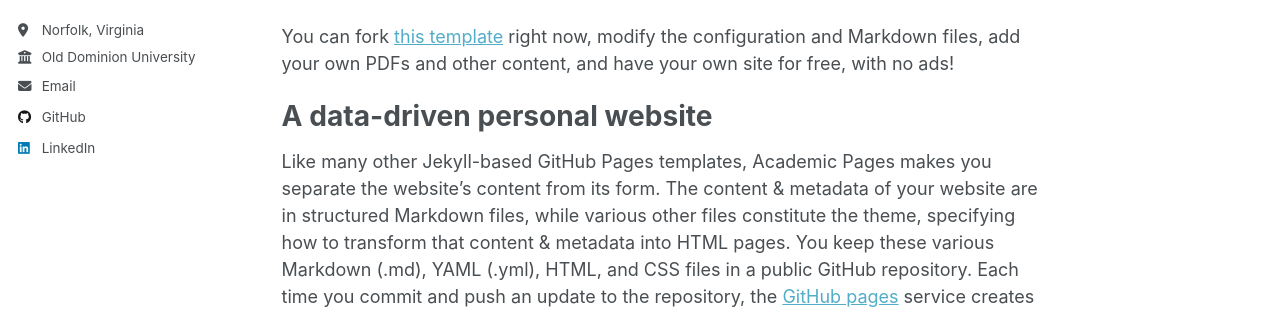
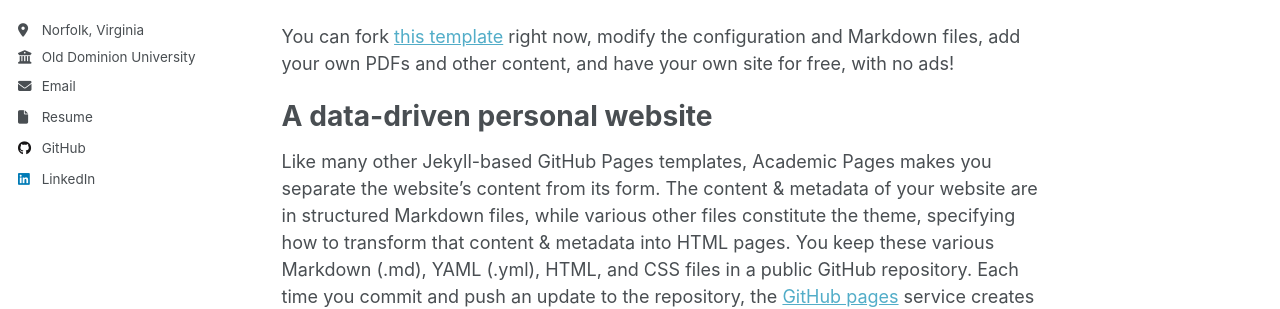
Before and after one commit to TonyGrif/tonygrif.github.io, a Jekyll site: the page built from _pages/about.md, in a window 1280 px wide. Shown: the part 386-695 px from the top of the page. Built offline with Jekyll 4.4.1, drawn with Linux system fonts in a browser that asks for light colours; a script that is not in the unit is left out.

Commit message:
config(author): add resume to bio

```diff
--- a/_config.yml
+++ b/_config.yml
@@ -22,6 +22,7 @@ author:
   university       : "Old Dominion University"
   uri              : # URL
   email            : "TonyGriffin2000@gmail.com"
+  resume           : "resume.pdf"
 
   # Academic websites
   academia         : # URL
--- a/_includes/author-profile.html
+++ b/_includes/author-profile.html
@@ -35,6 +35,9 @@
       {% endif %}
       {% if author.email %}
         <li><a href="mailto:{{ author.email }}"><i class="fas fa-fw fa-envelope icon-pad-right" aria-hidden="true"></i>{{ site.data.ui-text[site.locale].email_label | default: "Email" }}</a></li>
+      {% endif %}
+      {% if author.resume %}
+        <li><a href="{{ author.resume | prepend: "/assets/" | prepend: base_path }}"><i class="fas fa-fw fa-file icon-pad-right" aria-hidden="true"></i>{{ site.data.ui-text[site.locale].resume | default: "Resume" }}</a></li>
       {% endif %}
 
       <!-- Font Awesome and Academicons icons / Academic websites -->
```
Also changed, not shown: 1 other file.
